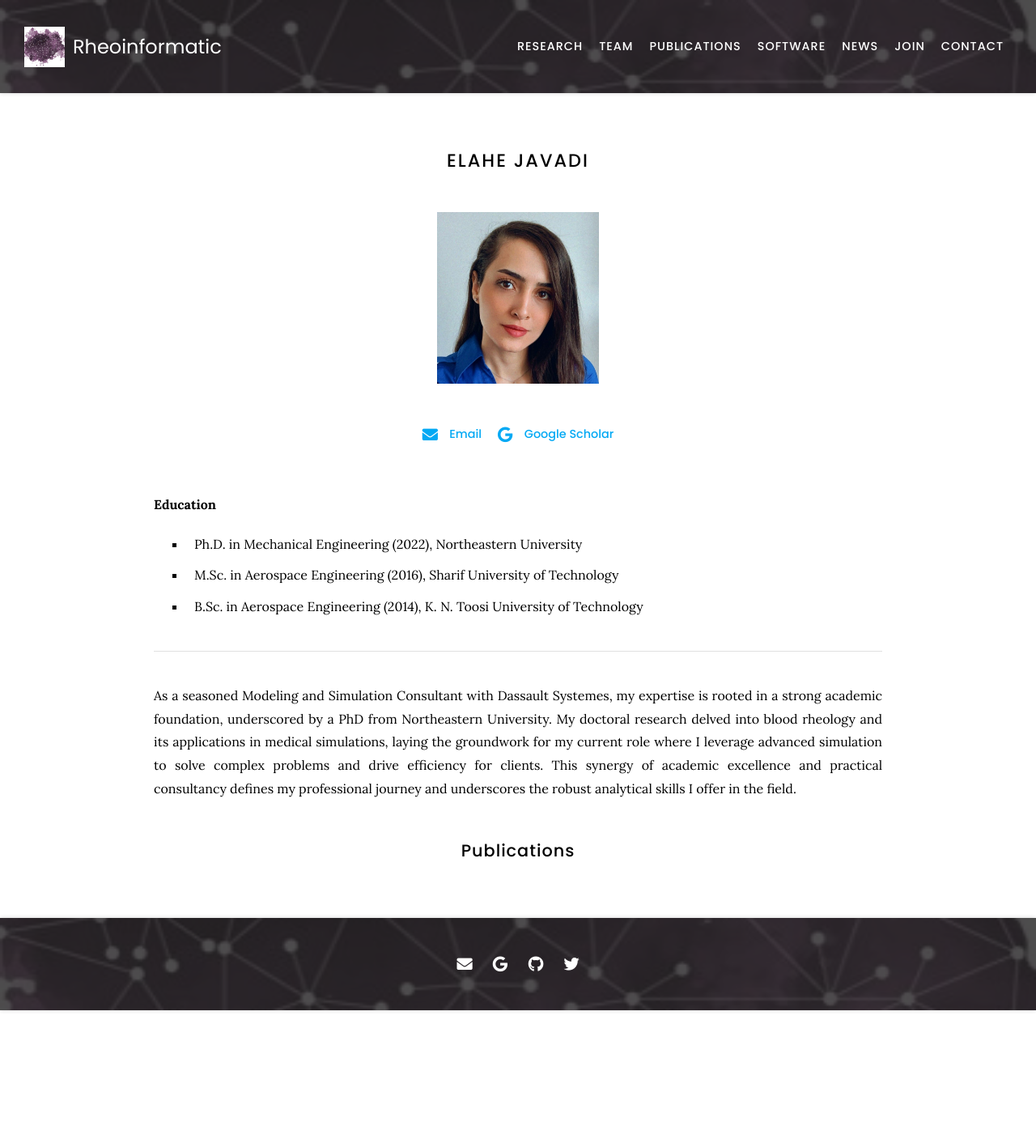
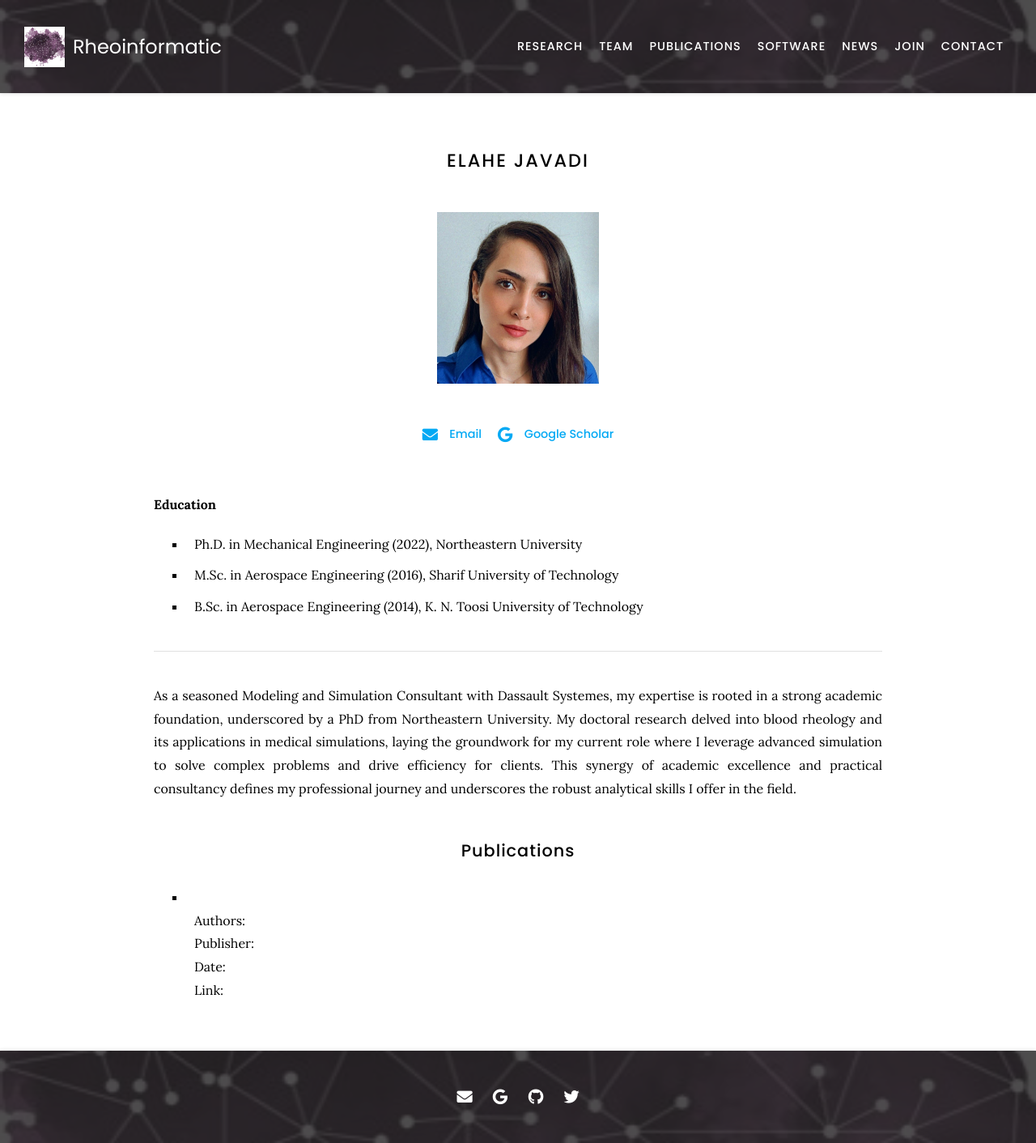
Before and after one commit to procf/procf.github.io, a Jekyll site: the page built from _members/elahe-javadi.md, in a window 1280 px wide. Shown: the whole page at 81% size. Built offline with Jekyll 4.4.1, drawn with Linux system fonts in a browser that asks for light colours; nearby versions of some CDN libraries; before the commit the page ends 1248 px from its top, so only the background shows below that.

Commit message:
Pubs on Team: manually list pubs

```diff
--- a/_members/elahe-javadi.md
+++ b/_members/elahe-javadi.md
@@ -30,25 +30,31 @@
   {% assign authors = citation.authors | join: ',' %}
 
   {% if authors contains author_name %}
-    {% assign author_citations = author_citations | push: citation %}
+    {% capture author_citations %}
+      {{ author_citations }}
+      - title: {{ citation.title | jsonify }}
+        authors: {{ citation.authors | join: ', ' | jsonify }}
+        publisher: {{ citation.publisher | jsonify }}
+        date: {{ citation.date | jsonify }}
+        link: {{ citation.link | jsonify }}
+    {% endcapture %}
   {% endif %}
 {% endfor %}
 
-{% if author_citations.size > 0 %}
+{% if author_citations != "" %}
   <ul>
     {% for citation in author_citations %}
       <li>
         <strong>{{ citation.title }}</strong><br>
-        Authors: {{ citation.authors | join: ', ' }}<br>
+        Authors: {{ citation.authors }}<br>
         Publisher: {{ citation.publisher }}<br>
         Date: {{ citation.date }}<br>
         Link: <a href="{{ citation.link }}">{{ citation.link }}</a><br>
-        Image: <img src="{{ citation.image }}" alt=""><br>
-        Tags: {{ citation.tags | join: ', ' }}
       </li>
     {% endfor %}
   </ul>
 {% endif %}
+
 
 
 {% comment %}
```
